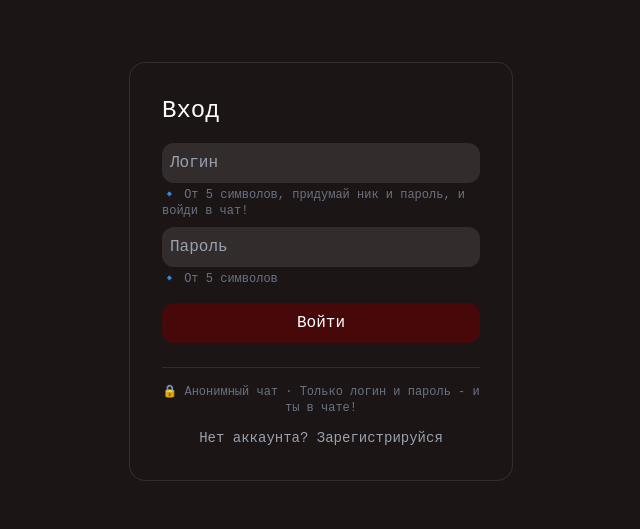
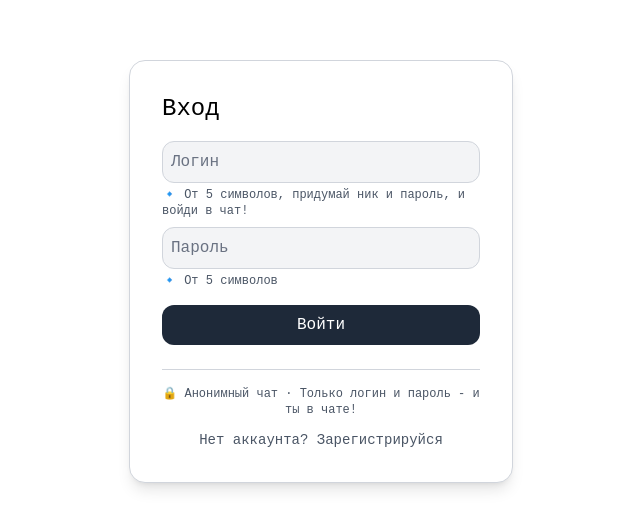
Before and after one commit to vrodeprogramist/chat-pleawswewewe, a Next.js app: page / in a window 1280 px wide. Shown: the part 129-658 px from the top of the page, without its empty margins (319-959 px from the left). Built offline with nearby package versions, Linux system fonts and the light colour scheme.

Commit message:
Фикс: шторка на весь экран на телефоне, чат полностью скрыт

```diff
--- a/app/page.tsx
+++ b/app/page.tsx
@@ -9,8 +9,13 @@ export default function Home() {
   const [isLogin, setIsLogin] = useState(true);
   const [isAuth, setIsAuth] = useState(false);
   const [loading, setLoading] = useState(true);
+  const [themeColor, setThemeColor] = useState('#ffffff');
 
   useEffect(() => {
+    // Загружаем сохраненную тему
+    const savedColor = localStorage.getItem('chatColor') || '#ffffff';
+    setThemeColor(savedColor);
+
     const checkAuth = async () => {
       const saved = localStorage.getItem('chat_username');
       if (saved) {
@@ -35,6 +40,20 @@ export default function Home() {
     };
     checkAuth();
   }, []);
+
+  // Функция для определения, является ли цвет светлым
+  const isLightColor = (color: string) => {
+    if (color === '#ffffff' || color === '#FFFFFF' || color === 'white') return true;
+
+    let r = parseInt(color.slice(1, 3), 16);
+    let g = parseInt(color.slice(3, 5), 16);
+    let b = parseInt(color.slice(5, 7), 16);
+
+    const brightness = (r * 299 + g * 587 + b * 114) / 1000;
+    return brightness > 150;
+  };
+
+  const isLight = isLightColor(themeColor);
 
   const handleSubmit = async (e: React.FormEvent) => {
     e.preventDefault();
@@ -70,7 +89,13 @@ export default function Home() {
 
   if (loading) {
     return (
-      <div className="h-dvh bg-[#1c1515] flex items-center justify-center text-white">
+      <div
+        className="h-dvh flex items-center justify-center transition-colors duration-300"
+        style={{
+          backgroundColor: themeColor,
+          color: isLight ? '#000000' : '#ffffff'
+        }}
+      >
         Загрузка...
       </div>
     );
@@ -81,9 +106,20 @@ export default function Home() {
   }
 
   return (
-    <div className="h-dvh flex items-center justify-center bg-[#1c1515] px-4 relative overflow-hidden">
-      <form onSubmit={handleSubmit} className="bg-[#1c1515] p-6 sm:p-8 rounded-2xl w-full max-w-sm z-10 border border-white/10">
-        <h2 className="text-white text-2xl mb-4">
+    <div
+      className="h-dvh flex items-center justify-center px-4 relative overflow-hidden transition-colors duration-300"
+      style={{ backgroundColor: themeColor }}
+    >
+      <form
+        onSubmit={handleSubmit}
+        className={`p-6 sm:p-8 rounded-2xl w-full max-w-sm z-10 border shadow-lg transition-colors duration-300 ${
+          isLight
+            ? 'bg-white border-gray-300'
+            : 'bg-black/20 border-white/20'
+        }`}
+        style={!isLight ? { backgroundColor: themeColor } : {}}
+      >
+        <h2 className={`text-2xl mb-4 ${isLight ? 'text-black' : 'text-white'}`}>
           {isLogin ? 'Вход' : 'Регистрация'}
         </h2>
         <div className="mb-2">
@@ -92,9 +128,15 @@ export default function Home() {
             placeholder="Логин"
             value={username}
             onChange={(e) => setUsername(e.target.value)}
-            className="w-full p-2 rounded-xl bg-white/10 text-white placeholder-gray-400"
+            className={`w-full p-2 rounded-xl border focus:outline-none focus:ring-1 transition-colors duration-300 ${
+              isLight
+                ? 'bg-gray-100 text-black placeholder-gray-500 border-gray-300 focus:ring-gray-400'
+                : 'bg-white/10 text-white placeholder-gray-400 border-white/20 focus:ring-white/30'
+            }`}
           />
-          <p className="text-xs text-gray-500 mt-1">🔹 От 5 символов, придумай ник и пароль, и войди в чат!</p>
+          <p className={`text-xs mt-1 ${isLight ? 'text-gray-600' : 'text-gray-400'}`}>
+            🔹 От 5 символов, придумай ник и пароль, и войди в чат!
+          </p>
         </div>
         <div className="mb-4">
           <input
@@ -102,17 +144,37 @@ export default function Home() {
             placeholder="Пароль"
             value={password}
             onChange={(e) => setPassword(e.target.value)}
-            className="w-full p-2 rounded-xl bg-white/10 text-white placeholder-gray-400"
+            className={`w-full p-2 rounded-xl border focus:outline-none focus:ring-1 transition-colors duration-300 ${
+              isLight
+                ? 'bg-gray-100 text-black placeholder-gray-500 border-gray-300 focus:ring-gray-400'
+                : 'bg-white/10 text-white placeholder-gray-400 border-white/20 focus:ring-white/30'
+            }`}
           />
-          <p className="text-xs text-gray-500 mt-1">🔹 От 5 символов</p>
+          <p className={`text-xs mt-1 ${isLight ? 'text-gray-600' : 'text-gray-400'}`}>
+            🔹 От 5 символов
+          </p>
         </div>
-        <button type="submit" className="w-full bg-red-950 text-white p-2 rounded-xl hover:bg-red-900 transition">
+        <button
+          type="submit"
+          className={`w-full p-2 rounded-xl transition ${
+            isLight
+              ? 'bg-gray-800 text-white hover:bg-gray-700'
+              : 'bg-white/20 text-white hover:bg-white/30'
+          }`}
+        >
           {isLogin ? 'Войти' : 'Зарегистрироваться'}
         </button>
-        <p className="text-gray-500 text-xs text-center mt-6 border-t border-white/10 pt-4">
+        <p className={`text-xs text-center mt-6 border-t pt-4 transition-colors duration-300 ${
+          isLight ? 'text-gray-600 border-gray-300' : 'text-gray-400 border-white/20'
+        }`}>
           🔒 Анонимный чат · Только логин и пароль - и ты в чате!
         </p>
-        <p onClick={() => setIsLogin(!isLogin)} className="text-gray-400 text-sm mt-3 text-center cursor-pointer hover:underline">
+        <p
+          onClick={() => setIsLogin(!isLogin)}
+          className={`text-sm mt-3 text-center cursor-pointer hover:underline transition-colors duration-300 ${
+            isLight ? 'text-gray-600' : 'text-gray-400'
+          }`}
+        >
           {isLogin ? 'Нет аккаунта? Зарегистрируйся' : 'Уже есть аккаунт? Войди'}
         </p>
       </form>
@@ -122,11 +184,11 @@ export default function Home() {
 
 function Chat() {
   const [text, setText] = useState('');
-  const username = localStorage.getItem('chat_username') || '';
+  const [username, setUsername] = useState('');
   const [showScrollButton, setShowScrollButton] = useState(false);
   const [replyTo, setReplyTo] = useState<any>(null);
   const fileInputRef = useRef<HTMLInputElement>(null);
-  const [chatColor, setChatColor] = useState('#1c1515');
+  const [chatColor, setChatColor] = useState('#ffffff');
   const [isSending, setIsSending] = useState(false);
 
   const [chats, setChats] = useState<any[]>([]);
@@ -144,6 +206,14 @@ function Chat() {
   const messagesContainerRef = useRef<HTMLDivElement>(null);
   const messageIds = useRef<Set<number>>(new Set());
 
+  // Получаем username и цвет из localStorage при монтировании
+  useEffect(() => {
+    const savedUsername = localStorage.getItem('chat_username') || '';
+    const savedColor = localStorage.getItem('chatColor') || '#ffffff';
+    setUsername(savedUsername);
+    setChatColor(savedColor);
+  }, []);
+
   // При загрузке не выбираем чат
   useEffect(() => {
     setCurrentChatId(null);
@@ -153,6 +223,7 @@ function Chat() {
   }, []);
 
   const loadChats = async () => {
+    if (!username) return;
     try {
       const res = await fetch(`/api/chats?username=${username}`);
       if (res.ok) {
@@ -309,6 +380,7 @@ function Chat() {
   };
 
   const loadAvatar = async () => {
+    if (!username) return;
     try {
       const res = await fetch(`/api/profile?username=${username}`);
       if (res.ok) {
@@ -361,8 +433,11 @@ function Chat() {
   };
 
   useEffect(() => {
-    loadAvatar();
-  }, []);
+    if (username) {
+      loadAvatar();
+      loadChats();
+    }
+  }, [username]);
 
   useEffect(() => {
     if (!currentChatId) return;
@@ -396,12 +471,6 @@ function Chat() {
     };
   }, [currentChatId]);
 
-  useEffect(() => {
-    const savedColor = localStorage.getItem('chatColor');
-    if (savedColor) setChatColor(savedColor);
-    loadChats();
-  }, []);
-
   const scrollToBottom = () => messagesEndRef.current?.scrollIntoView({ behavior: 'smooth' });
   const handleScroll = () => {
     if (!messagesContainerRef.current) return;
@@ -415,24 +484,57 @@ function Chat() {
     return colors[name.charCodeAt(0) % colors.length];
   };
 
+  // Функция для затемнения цвета
+  const darkenColor = (color: string, amount: number = 0.7) => {
+    if (color === '#ffffff' || color === '#FFFFFF' || color === 'white') {
+      const grayValue = Math.floor(255 * amount);
+      return `rgb(${grayValue}, ${grayValue}, ${grayValue})`;
+    }
+
+    let r = parseInt(color.slice(1, 3), 16);
+    let g = parseInt(color.slice(3, 5), 16);
+    let b = parseInt(color.slice(5, 7), 16);
+
+    r = Math.floor(r * amount);
+    g = Math.floor(g * amount);
+    b = Math.floor(b * amount);
+
+    return `rgb(${r}, ${g}, ${b})`;
+  };
+
+  // Функция для определения, является ли цвет светлым
+  const isLightColor = (color: string) => {
+    if (color === '#ffffff' || color === '#FFFFFF' || color === 'white') return true;
+
+    let r = parseInt(color.slice(1, 3), 16);
+    let g = parseInt(color.slice(3, 5), 16);
+    let b = parseInt(color.slice(5, 7), 16);
+
+    const brightness = (r * 299 + g * 587 + b * 114) / 1000;
+    return brightness > 150;
+  };
+
+  const isLight = isLightColor(chatColor);
+
   return (
-    <div className="h-dvh flex bg-[#1c1515] overflow-hidden relative">
-      {/* Шторка с чатами - на телефоне на весь экран */}
+    <div className="h-dvh flex overflow-hidden relative transition-colors duration-300" style={{ backgroundColor: chatColor }}>
+      {/* Шторка с чатами */}
       <div
-        className={`absolute inset-0 z-30 bg-[#1c1515] flex flex-col transition-transform duration-300 ease-in-out ${
+        className={`absolute inset-0 z-30 flex flex-col transition-transform duration-300 ease-in-out ${
           isChatListOpen ? 'translate-x-0' : '-translate-x-full'
-        } md:relative md:translate-x-0 md:w-80 md:flex-shrink-0 md:z-auto`}
+        } md:relative md:translate-x-0 md:w-1/4 md:min-w-[280px] md:max-w-[400px] md:flex-shrink-0 md:z-auto`}
+        style={{ backgroundColor: isLight ? '#f0f0f0' : darkenColor(chatColor, 0.9) }}
       >
-        <div className="p-4 border-b border-white/10 flex items-center justify-between">
-          <span className="text-white font-bold text-lg">Чаты</span>
+        <div className="p-4 flex items-center justify-between">
+          <span className={`font-bold text-lg ${isLight ? 'text-black' : 'text-white'}`}>Чаты</span>
           <button
             onClick={() => setIsChatListOpen(false)}
-            className="md:hidden text-gray-400 hover:text-white transition"
+            className={`md:hidden ${isLight ? 'text-gray-600' : 'text-gray-400'} hover:opacity-70 transition`}
           >
             ✕
           </button>
         </div>
-        <div className="p-4 border-b border-white/10">
+        <div className="px-4 pb-4">
           <div className="relative">
             <input
               type="text"
@@ -442,20 +544,28 @@ function Chat() {
                 setSearch(e.target.value);
                 searchUsers(e.target.value);
               }}
-              className="w-full p-2 rounded-xl bg-white/10 text-white placeholder-gray-400 focus:outline-none focus:ring-1 focus:ring-red-950 text-sm"
+              className={`w-full p-2 rounded-xl text-sm focus:outline-none focus:ring-1 focus:ring-gray-400 ${
+                isLight
+                  ? 'bg-gray-200 text-black placeholder-gray-500'
+                  : 'bg-white/10 text-white placeholder-gray-400 focus:ring-white/30'
+              }`}
             />
             {searchResults.length > 0 && (
-              <div className="absolute top-full left-0 right-0 mt-1 bg-[#1c1515] border border-white/10 rounded-xl overflow-hidden z-30">
+              <div className={`absolute top-full left-0 right-0 mt-1 border rounded-xl overflow-hidden z-30 ${
+                isLight ? 'bg-white border-gray-300' : 'bg-black/50 border-white/10'
+              }`}>
                 {searchResults.map((user) => (
                   <button
                     key={user.username}
                     onClick={() => createChat(user.username)}
-                    className="w-full flex items-center gap-3 p-3 hover:bg-white/5 transition text-left"
+                    className={`w-full flex items-center gap-3 p-3 transition text-left ${
+                      isLight ? 'hover:bg-gray-100' : 'hover:bg-white/5'
+                    }`}
                   >
-                    <div className="w-8 h-8 rounded-full bg-red-950 flex items-center justify-center text-white font-bold text-xs">
+                    <div className="w-8 h-8 rounded-full bg-gray-700 flex items-center justify-center text-white font-bold text-xs">
                       {user.username.charAt(0).toUpperCase()}
                     </div>
-                    <span className="text-white text-sm">{user.username}</span>
+                    <span className={`text-sm ${isLight ? 'text-black' : 'text-white'}`}>{user.username}</span>
                   </button>
                 ))}
               </div>
@@ -465,7 +575,9 @@ function Chat() {
 
         <div className="flex-1 overflow-y-auto p-2">
           {chats.length === 0 && (
-            <div className="text-gray-500 text-center text-sm mt-10">Нет чатов. Найди друга по нику!</div>
+            <div className={`text-center text-sm mt-10 ${isLight ? 'text-gray-600' : 'text-gray-500'}`}>
+              Нет чатов. Найди друга по нику!
+            </div>
           )}
           {chats.map((chat) => {
             const otherUser = chat.user1 === username ? chat.user2 : chat.user1;
@@ -474,7 +586,9 @@ function Chat() {
                 key={chat.id}
                 onClick={() => selectChat(chat.id, otherUser)}
                 className={`w-full flex items-center gap-3 p-3 rounded-xl transition ${
-                  currentChatId === chat.id ? 'bg-white/10' : 'hover:bg-white/5'
+                  currentChatId === chat.id
+                    ? (isLight ? 'bg-gray-300' : 'bg-white/10')
+                    : (isLight ? 'hover:bg-gray-200' : 'hover:bg-white/5')
                 }`}
               >
                 <div className="w-10 h-10 rounded-full overflow-hidden flex-shrink-0">
@@ -494,9 +608,11 @@ function Chat() {
                   )}
                 </div>
                 <div className="flex-1 text-left">
-                  <span className="text-white font-medium text-sm block">{otherUser}</span>
+                  <span className={`font-medium text-sm block ${isLight ? 'text-black' : 'text-white'}`}>
+                    {otherUser}
+                  </span>
                   {chat.lastMessage && (
-                    <span className="text-gray-400 text-xs block truncate max-w-[120px]">
+                    <span className={`text-xs block truncate max-w-[120px] ${isLight ? 'text-gray-700' : 'text-gray-400'}`}>
                       {chat.username === username ? 'Вы: ' : ''}
                       {chat.lastMessage}
                     </span>
@@ -509,24 +625,29 @@ function Chat() {
       </div>
 
       {/* Основная область чата */}
-      <div className="flex-1 flex flex-col overflow-hidden relative" style={{ backgroundColor: chatColor }}>
-        <header className="bg-[#1c1515] p-4 flex justify-between items-center border-b border-white/10 flex-shrink-0">
+      <div className="flex-1 flex flex-col overflow-hidden relative transition-colors duration-300" style={{ backgroundColor: chatColor }}>
+        <header
+          className="p-4 flex justify-between items-center flex-shrink-0"
+          style={{ backgroundColor: isLight ? '#e0e0e0' : darkenColor(chatColor, 0.85) }}
+        >
           <div className="flex items-center gap-3">
             <button
               onClick={() => setIsChatListOpen(!isChatListOpen)}
-              className="md:hidden text-gray-400 hover:text-white transition"
+              className={`md:hidden ${isLight ? 'text-gray-600' : 'text-gray-400'} hover:opacity-70 transition`}
             >
               ☰
             </button>
-            <span className="text-white font-medium">
+            <span className={`font-medium ${isLight ? 'text-black' : 'text-white'}`}>
               {currentChatId ? `Чат с ${currentChatUser}` : 'Выберите чат'}
             </span>
           </div>
           <div className="flex items-center gap-2">
-            <span className="text-gray-300 text-sm hidden sm:block">{username}</span>
+            <span className={`text-sm hidden sm:block ${isLight ? 'text-gray-700' : 'text-gray-300'}`}>
+              {username}
+            </span>
             <button
               onClick={() => setIsSettingsOpen(!isSettingsOpen)}
-              className="text-gray-400 hover:text-white transition p-1 text-xl"
+              className={`transition p-1 text-xl ${isLight ? 'text-gray-600' : 'text-gray-400'} hover:opacity-70`}
               title="Настройки"
             >
               ⚙️
@@ -536,7 +657,7 @@ function Chat() {
                 localStorage.removeItem('chat_username');
                 window.location.reload();
               }}
-              className="text-sm text-gray-400 hover:text-white transition"
+              className={`text-sm transition ${isLight ? 'text-gray-600' : 'text-gray-400'} hover:opacity-70`}
             >
               Выйти
             </button>
@@ -545,10 +666,14 @@ function Chat() {
 
         <div ref={messagesContainerRef} onScroll={handleScroll} className="flex-1 overflow-y-auto p-4">
           {!currentChatId && (
-            <div className="text-gray-500 text-center mt-20">👈 Выбери чат или найди друга по нику</div>
+            <div className={`text-center mt-20 ${isLight ? 'text-gray-600' : 'text-gray-500'}`}>
+              👈 Выбери чат или найди друга по нику
+            </div>
           )}
           {currentChatId && chatMessages.length === 0 && (
-            <div className="text-gray-500 text-center mt-20">Сообщений пока нет</div>
+            <div className={`text-center mt-20 ${isLight ? 'text-gray-600' : 'text-gray-500'}`}>
+              Сообщений пока нет
+            </div>
           )}
           {currentChatId &&
             chatMessages.map((msg: any) => {
@@ -562,8 +687,11 @@ function Chat() {
                 >
                   <div
                     className={`inline-block px-4 py-2 rounded-2xl max-w-[80%] ${
-                      isMyMessage ? 'bg-red-950 text-white' : 'bg-white/10 text-gray-200'
+                      isMyMessage
+                        ? (isLight ? 'bg-gray-800 text-white' : 'text-white')
+                        : (isLight ? 'bg-gray-200 text-black' : 'bg-white/10 text-gray-200')
                     }`}
+                    style={isMyMessage && !isLight ? { backgroundColor: darkenColor(chatColor, 0.6) } : {}}
                   >
                     {msg.type === 'image' && (
                       <img src={msg.text} alt="Фото" className="max-w-[250px] rounded-xl" />
@@ -581,9 +709,10 @@ function Chat() {
         {currentChatId && (
           <form
             onSubmit={sendMessage}
-            className="p-4 bg-[#1c1515] flex gap-2 border-t border-white/10 items-center flex-shrink-0 rounded-2xl"
+            className="p-4 flex gap-2 items-center flex-shrink-0"
+            style={{ backgroundColor: isLight ? '#e0e0e0' : darkenColor(chatColor, 0.85) }}
           >
-            <label className="cursor-pointer text-gray-400 hover:text-white transition shrink-0">
+            <label className={`cursor-pointer transition shrink-0 ${isLight ? 'text-gray-600' : 'text-gray-400'} hover:opacity-70`}>
               <svg
                 xmlns="http://www.w3.org/2000/svg"
                 className="h-6 w-6"
@@ -611,12 +740,19 @@ function Chat() {
               value={text}
               onChange={(e) => setText(e.target.value)}
               placeholder="Введите сообщение..."
-              className="flex-1 p-2 rounded-xl bg-white/10 text-white placeholder-gray-500 focus:outline-none focus:ring-1 focus:ring-red-950 min-w-0"
+              className={`flex-1 p-2 rounded-xl focus:outline-none focus:ring-1 focus:ring-gray-400 min-w-0 ${
+                isLight
+                  ? 'bg-gray-200 text-black placeholder-gray-500'
+                  : 'bg-white/10 text-white placeholder-gray-500 focus:ring-white/30'
+              }`}
             />
             <button
               type="submit"
               disabled={isSending}
-              className="bg-red-950 text-white px-4 py-2 rounded-xl hover:bg-red-900 transition shrink-0"
+              className={`px-4 py-2 rounded-xl transition shrink-0 ${
+                isLight ? 'bg-gray-800 text-white' : 'text-white'
+              }`}
+              style={!isLight ? { backgroundColor: darkenColor(chatColor, 0.6) } : {}}
             >
               {isSending ? 'Отправка...' : 'Отправить'}
             </button>
@@ -627,33 +763,44 @@ function Chat() {
       {/* Настройки */}
       {isSettingsOpen && (
         <div className="fixed inset-0 bg-black/70 flex items-center justify-center z-50 p-4">
-          <div className="bg-[#1c1515] border border-white/10 rounded-2xl max-w-md w-full p-6">
+          <div
+            className={`border rounded-2xl max-w-md w-full p-6 ${
+              isLight ? 'bg-white border-gray-300' : 'border-white/10'
+            }`}
+            style={!isLight ? { backgroundColor: darkenColor(chatColor, 0.9) } : {}}
+          >
             <div className="flex justify-between items-center mb-4">
-              <h2 className="text-white text-xl font-bold">Настройки</h2>
+              <h2 className={`text-xl font-bold ${isLight ? 'text-black' : 'text-white'}`}>Настройки</h2>
               <button
                 onClick={() => setIsSettingsOpen(false)}
-                className="text-gray-400 hover:text-white transition"
+                className={`transition ${isLight ? 'text-gray-600' : 'text-gray-400'} hover:opacity-70`}
               >
                 ✕
               </button>
             </div>
 
             <div className="mb-6 text-center">
-              <p className="text-gray-400 text-sm">Вы вошли как</p>
-              <p className="text-white text-xl font-bold">{username}</p>
+              <p className={`text-sm ${isLight ? 'text-gray-600' : 'text-gray-400'}`}>Вы вошли как</p>
+              <p className={`text-xl font-bold ${isLight ? 'text-black' : 'text-white'}`}>{username}</p>
             </div>
 
             <div className="mb-6">
-              <p className="text-gray-400 text-sm mb-2">Аватарка</p>
+              <p className={`text-sm mb-2 ${isLight ? 'text-gray-600' : 'text-gray-400'}`}>Аватарка</p>
               <div className="flex items-center gap-4">
-                <div className="w-20 h-20 rounded-full overflow-hidden bg-red-950 flex items-center justify-center text-white text-3xl font-bold">
+                <div
+                  className="w-20 h-20 rounded-full overflow-hidden flex items-center justify-center text-white text-3xl font-bold"
+                  style={{ backgroundColor: isLight ? '#333' : darkenColor(chatColor, 0.6) }}
+                >
                   {avatarUrl ? (
                     <img src={avatarUrl} alt="Avatar" className="w-full h-full object-cover" />
                   ) : (
                     username.charAt(0).toUpperCase()
                   )}
                 </div>
-                <label className="cursor-pointer bg-red-950 text-white px-4 py-2 rounded-xl hover:bg-red-900 transition">
+                <label
+                  className="cursor-pointer text-white px-4 py-2 rounded-xl transition"
+                  style={{ backgroundColor: isLight ? '#333' : darkenColor(chatColor, 0.6) }}
+                >
                   Изменить
                   <input
                     type="file"
@@ -666,9 +813,10 @@ function Chat() {
             </div>
 
             <div className="mb-6">
-              <p className="text-gray-400 text-sm mb-2">Фон чата</p>
+              <p className={`text-sm mb-2 ${isLight ? 'text-gray-600' : 'text-gray-400'}`}>Цветовая тема</p>
               <div className="flex flex-wrap gap-2">
                 {[
+                  '#ffffff',
                   '#1c1515',
                   '#1a1a2e',
                   '#16213e',
@@ -677,6 +825,10 @@ function Chat() {
                   '#2d4a2c',
                   '#4a2c4a',
                   '#2c4a4a',
+                  '#3d1f1f',
+                  '#1f3d1f',
+                  '#1f1f3d',
+                  '#3d3d1f',
                 ].map((color) => (
                   <button
                     key={color}
@@ -685,7 +837,9 @@ function Chat() {
                       localStorage.setItem('chatColor', color);
                     }}
                     className={`w-10 h-10 rounded-full border-2 transition ${
-                      chatColor === color ? 'border-white' : 'border-transparent'
+                      chatColor === color
+                        ? (isLight ? 'border-gray-800' : 'border-white')
+                        : 'border-transparent'
                     }`}
                     style={{ backgroundColor: color }}
                   />
@@ -695,7 +849,10 @@ function Chat() {
 
             <button
               onClick={() => setIsSettingsOpen(false)}
-              className="w-full bg-red-950 text-white py-2 rounded-xl hover:bg-red-900 transition"
+              className={`w-full py-2 rounded-xl transition ${
+                isLight ? 'bg-gray-800 text-white' : 'text-white'
+              }`}
+              style={!isLight ? { backgroundColor: darkenColor(chatColor, 0.6) } : {}}
             >
               Закрыть
             </button>
```
